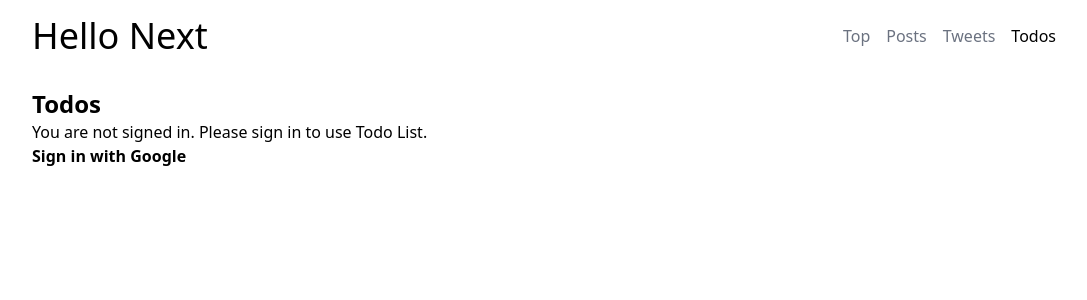
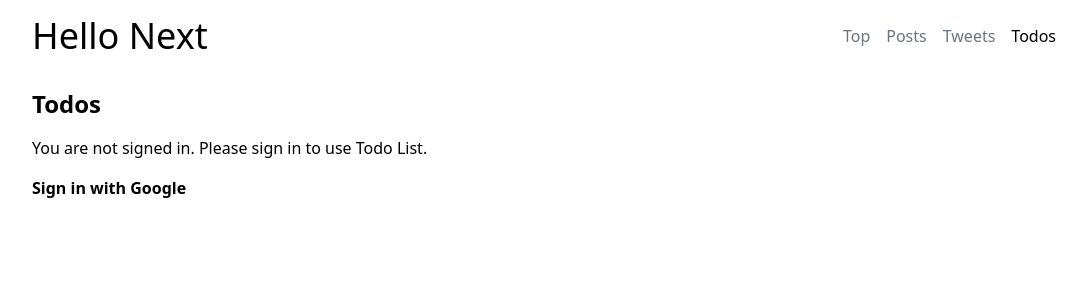
Before and after one commit to FNYukii/HelloNext, a Next.js app: page /todos in a window 1280 px wide. Shown: the top 300 px of the page, without its empty margins (96-1183 px from the left). Built offline with nearby package versions, Linux system fonts and the light colour scheme; no server answers.

Commit message:
feat: マージン調整

```diff
--- a/src/pages/todos.tsx
+++ b/src/pages/todos.tsx
@@ -42,8 +42,8 @@ function Todos() {
 
 					<h1 className="text-2xl font-bold">Todos</h1>
 
-					<p>You are not signed in. Please sign in to use Todo List.</p>
-					<button onClick={() => AuthService.signInWithGoogle()} className="font-bold">Sign in with Google</button>
+					<p className="mt-4">You are not signed in. Please sign in to use Todo List.</p>
+					<button onClick={() => AuthService.signInWithGoogle()} className="mt-4 font-bold hover:opacity-60 transition">Sign in with Google</button>
 				</div>
 			}
 
```
